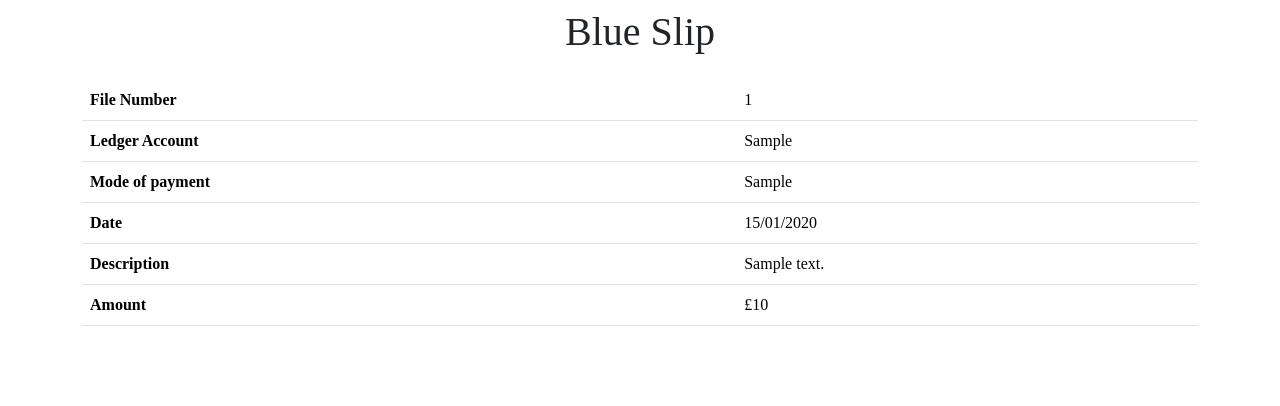
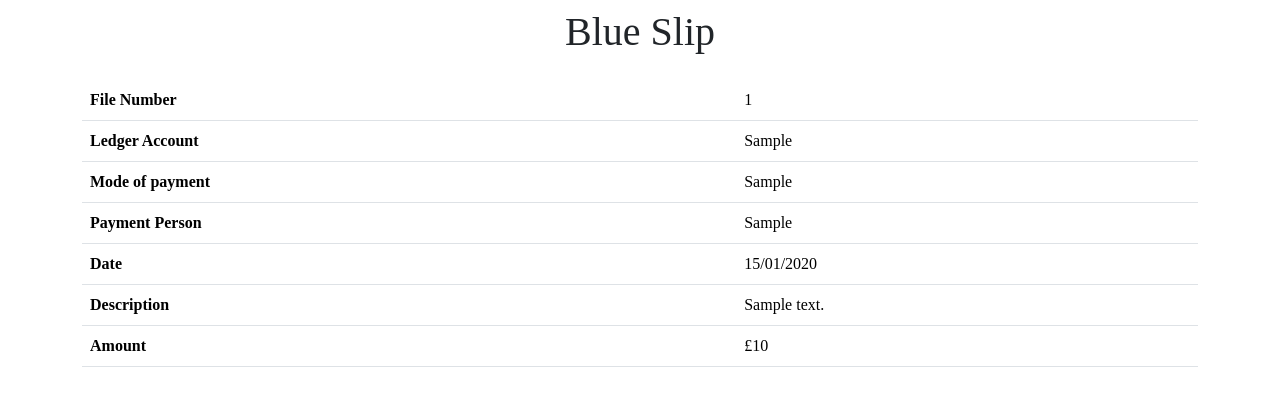
Before and after one commit to gursimran1906/file-management-django, a Django app: template frontend/templates/download_templates/pmts_slip.html in a window 1280 px wide. Shown: the top 406 px of the page. Run offline with Django 5.2, Linux system fonts and the light colour scheme; the template is opened without the code that fills it: most values are stand-ins (such as "Sample title", 1, 10 or a date in 2020); data that the repository does not hold is empty; parts of the project's set-up code (start-up, migrations or seed data) failed here and were passed over; some libraries are stand-ins or nearby versions.

Commit message:
Fixed pmt person on pmts_slip download

```diff
--- a/frontend/templates/download_templates/pmts_slip.html
+++ b/frontend/templates/download_templates/pmts_slip.html
@@ -44,6 +44,14 @@
                 </tr>
                 <tr>
                     <td>
+                        <b>Payment Person</b>
+                    </td>
+                    <td>
+                        {{slip.pmt_person}}
+                    </td>
+                </tr>
+                <tr>
+                    <td>
                         <b>Date</b>
                     </td>
                     <td>
```
